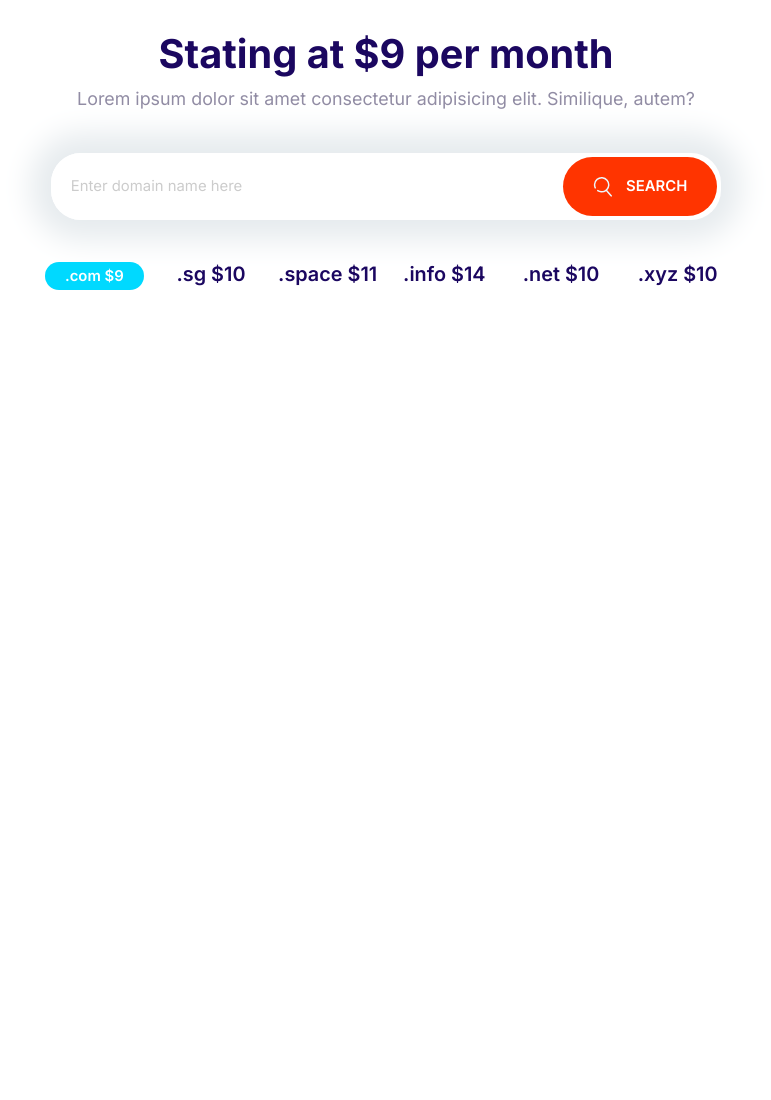
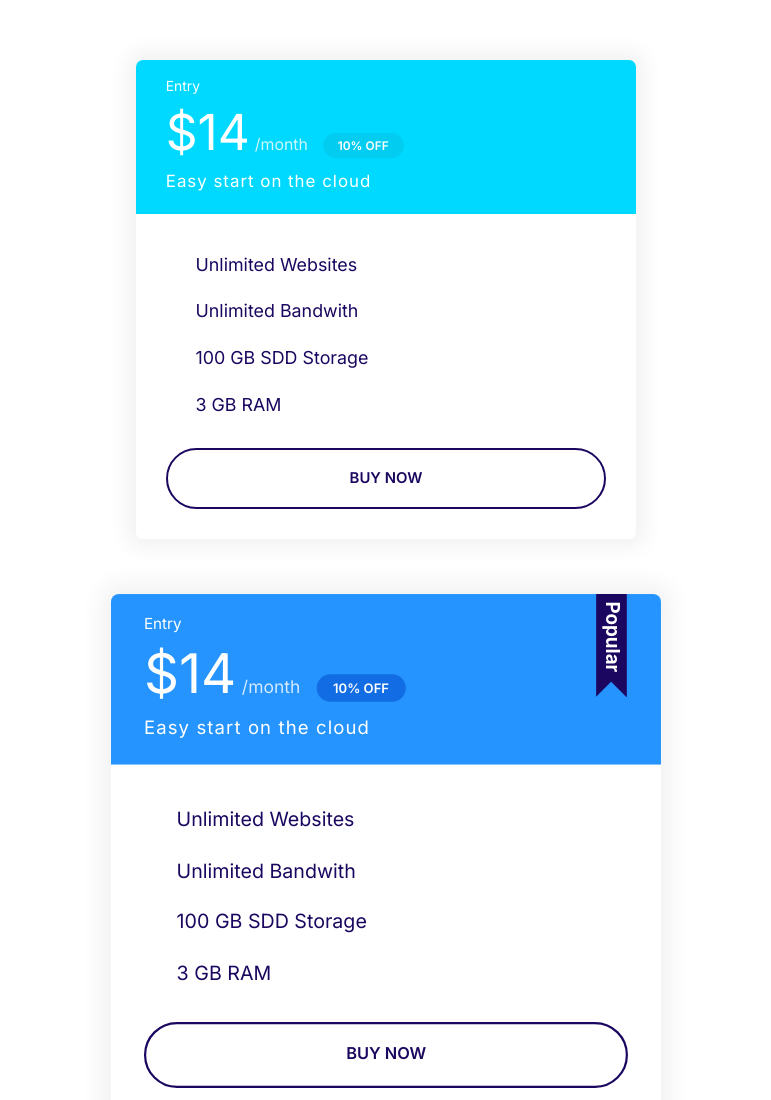
Before and after one commit to Psoccrates/cloud-service-project, a plain HTML site: page html/index.html in a window 1280 px wide. Shown: the top 1100 px of the page, without its empty margins (254-1025 px from the left). Before the commit the page ends 800 px from the top, so only its background shows below. Drawn offline with Linux system fonts and the light colour scheme.

Commit message:
Designed and styled the plans block.

```diff
--- a/CSS/styles.css
+++ b/CSS/styles.css
@@ -329,11 +329,18 @@
   color: #fff;
 }
 
+.card--primary .badge--primary {
+  background: #126de4;
+}
+
 .card--secondary .badge--secondary {
   background: #02cdf1;
 }
 
 /* Plans */
+.plan {
+  transition: transform 0.2s ease-out;
+}
 .plan__name {
   color: #fff;
   font-size: 2.4rem;
@@ -363,6 +370,13 @@
   margin-bottom: 2rem;
 }
 
+.plan--popular {
+  transform: scale(1.1);
+}
+
+.plan--popular .card__header {
+  position: relative;
+}
 .plan__description .card__header {
   position: relative;
 }
@@ -374,6 +388,14 @@
   right: 5%;
   top: -6px;
   width: 40px;
+}
+
+.plan:hover {
+  transform: scale(1.05);
+}
+
+.plan--popular:hover {
+  transform: scale(1.15);
 }
 
 @media screen and (min-width: 1024px) {
@@ -719,3 +741,13 @@
     grid-template-columns: repeat(auto-fit, minmax(10rem, 1fr));
   }
 }
+
+/* Plans Block */
+.block-plans .grid {
+  gap: 8rem 4rem;
+}
+
+.block-plans .card {
+  max-width: 500px;
+  margin: 0 auto;
+}
--- a/html/index.html
+++ b/html/index.html
@@ -15,31 +15,69 @@
     <link rel="stylesheet" href="/css/styles.css" />
   </head>
   <body>
-    <section class="block__container block-domain">
-      <header class="block__header">
-        <h2>Stating at $9 per month</h2>
-        <p>
-          Lorem ipsum dolor sit amet consectetur adipisicing elit. Similique,
-          autem?
-        </p>
-      </header>
-      <div class="input-group">
-        <input type="text" class="input" placeholder="Enter domain name here" />
-        <button class="btn btn--accent">
-          <svg class="icon icon--white">
-            <use xlink:href="/images/sprite.svg#search"></use>
-          </svg>
-          Search
-        </button>
+    <section class="block container block-plans">
+      <div class="grid grid--1x3">
+        <div class="plan">
+          <div class="card card--secondary">
+            <header class="card__header">
+              <h3 class="plan__name">Entry</h3>
+              <span class="plan__price">$14</span>
+              <span class="plan__billing-cycle">/month</span>
+              <span class="badge badge--secondary badge--small">10% OFF</span>
+              <span class="plan__description">Easy start on the cloud</span>
+            </header>
+            <div class="card__body">
+              <ul class="list list--tick">
+                <li class="list__item">Unlimited Websites</li>
+                <li class="list__item">Unlimited Bandwith</li>
+                <li class="list__item">100 GB SDD Storage</li>
+                <li class="list__item">3 GB RAM</li>
+              </ul>
+              <button class="btn btn--outline btn--block">Buy Now</button>
+            </div>
+          </div>
+        </div>
+        <div class="plan plan--popular">
+          <div class="card card--primary">
+            <header class="card__header">
+              <h3 class="plan__name">Entry</h3>
+              <span class="plan__price">$14</span>
+              <span class="plan__billing-cycle">/month</span>
+              <span class="badge badge--primary badge--small">10% OFF</span>
+              <span class="plan__description">Easy start on the cloud</span>
+            </header>
+            <div class="card__body">
+              <ul class="list list--tick">
+                <li class="list__item">Unlimited Websites</li>
+                <li class="list__item">Unlimited Bandwith</li>
+                <li class="list__item">100 GB SDD Storage</li>
+                <li class="list__item">3 GB RAM</li>
+              </ul>
+              <button class="btn btn--outline btn--block">Buy Now</button>
+            </div>
+          </div>
+        </div>
+        <div class="plan">
+          <div class="card card--primary">
+            <header class="card__header">
+              <h3 class="plan__name">Entry</h3>
+              <span class="plan__price">$14</span>
+              <span class="plan__billing-cycle">/month</span>
+              <span class="badge badge--secondary badge--small">10% OFF</span>
+              <span class="plan__description">Easy start on the cloud</span>
+            </header>
+            <div class="card__body">
+              <ul class="list list--tick">
+                <li class="list__item">Unlimited Websites</li>
+                <li class="list__item">Unlimited Bandwith</li>
+                <li class="list__item">100 GB SDD Storage</li>
+                <li class="list__item">3 GB RAM</li>
+              </ul>
+              <button class="btn btn--outline btn--block">Buy Now</button>
+            </div>
+          </div>
+        </div>
       </div>
-      <ul class="list block-domain__prices">
-        <li><span class="badge badge--secondary">.com $9</span></li>
-        <li>.sg $10</li>
-        <li>.space $11</li>
-        <li>.info $14</li>
-        <li>.net $10</li>
-        <li>.xyz $10</li>
-      </ul>
     </section>
   </body>
 </html>
```
Also changed, not shown: COMPONENTS/plans-block.html (added, +64 -0 lines).
